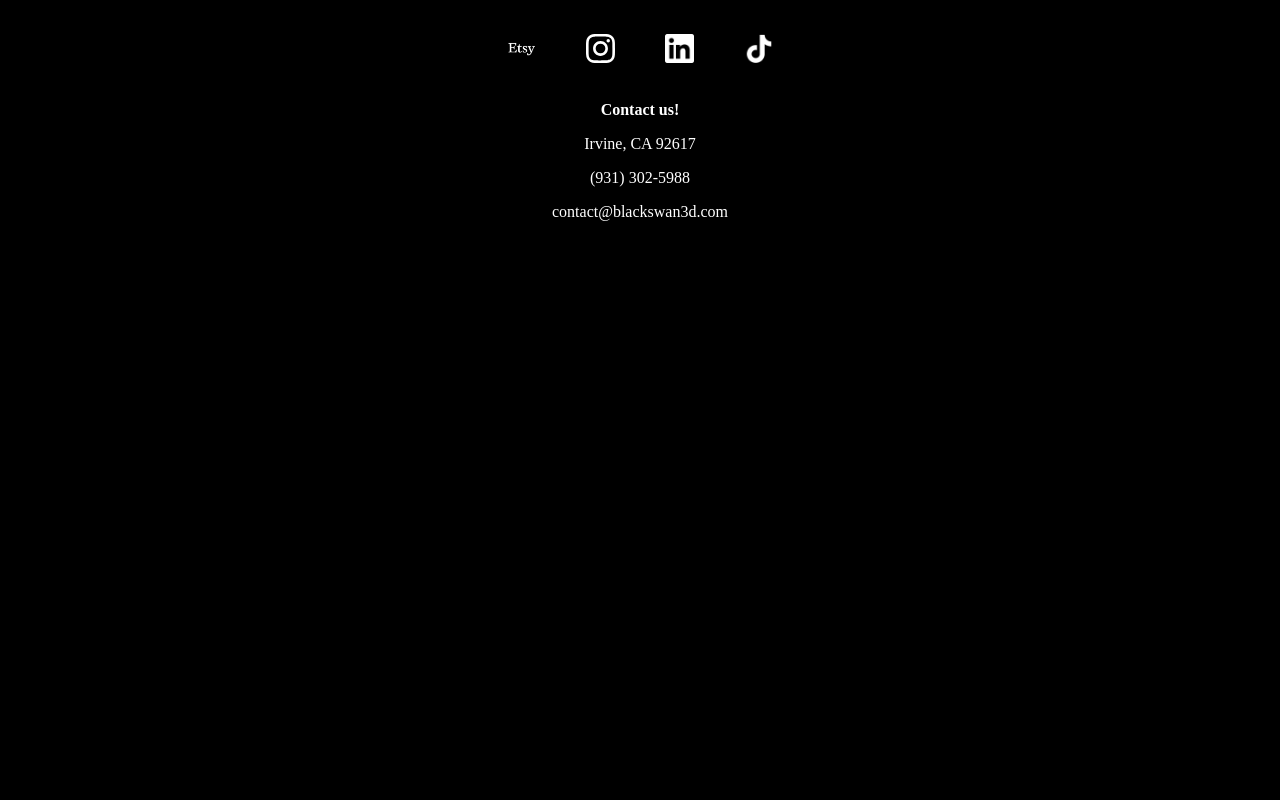
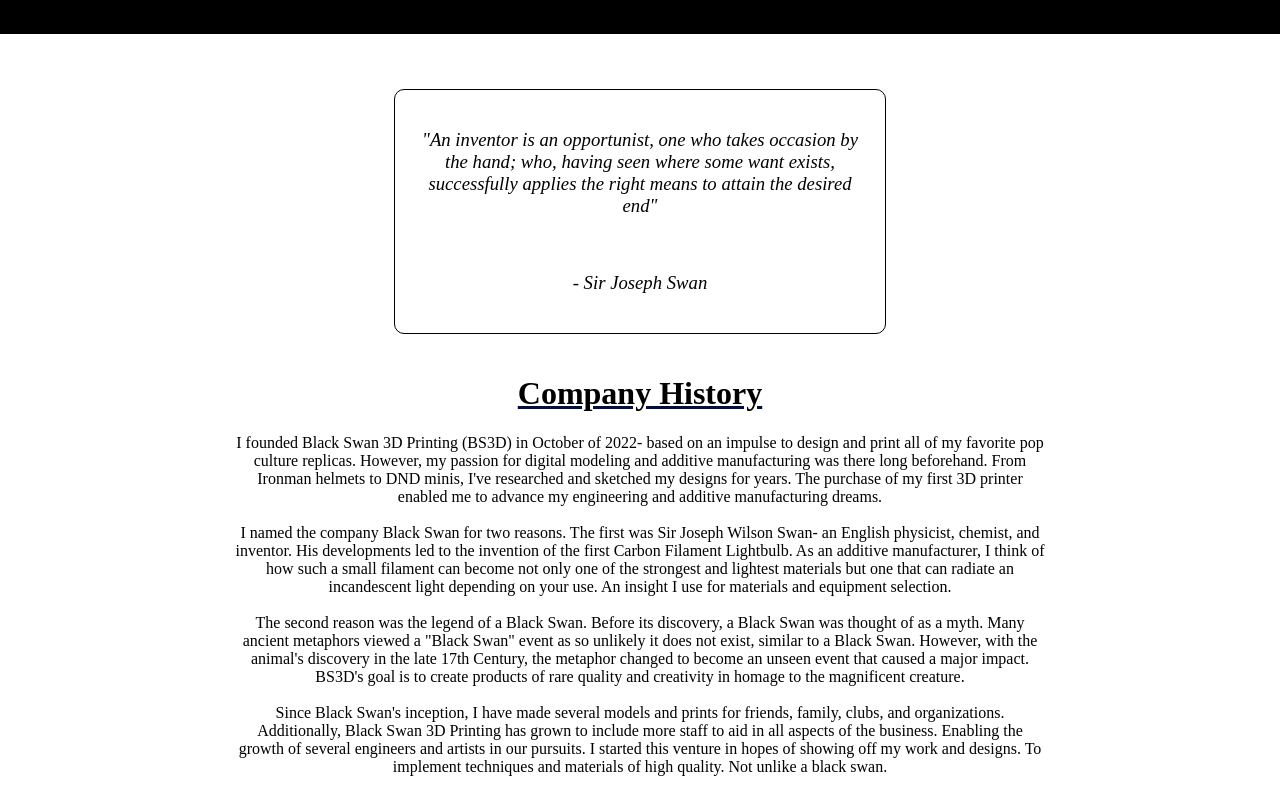
Before and after one commit to blackswan3dprinting/blackswan3dprinting.github.io, a Next.js app in the folder src/: page /about in a window 1280 px wide. Shown: the part 1080-1880 px from the top of the page. Before the commit the page ends 1317 px from the top, so only its background shows below. Built offline with nearby package versions, Linux system fonts and the light colour scheme.

Commit message:
about seemingly done

```diff
--- a/src/pages/about.tsx
+++ b/src/pages/about.tsx
@@ -7,6 +7,7 @@
     return (
         <Layout>
             <UnderHeaderText text="ABOUT US"/>
+
             <div id={styles.our_mission}>
                 <Employee name="Joseph Sweatt" position="Founder" photo_path="/images/joseph.jpeg" />
                 <div id={styles.mission_text}>
@@ -15,6 +16,25 @@
                     <p>quality using innovative designs.</p>
                 </div>
             </div>
+
+            <div id={styles.history}>
+                <div id={styles.joseph_swan_quote}>
+                    <h3>"An inventor is an opportunist, one who takes occasion by the hand; who, having seen where some want exists, successfully applies the right means to attain the desired end"</h3>
+                    <br/>
+                    <h3>- Sir Joseph Swan</h3>
+                </div>
+
+                <h1 id={styles.company_history}>Company History</h1>
+
+                <p>I founded Black Swan 3D Printing (BS3D) in October of 2022- based on an impulse to design and print all of my favorite pop culture replicas. However, my passion for digital modeling and additive manufacturing was there long beforehand. From Ironman helmets to DND minis, I've researched and sketched my designs for years. The purchase of my first 3D printer enabled me to advance my engineering and additive manufacturing dreams.</p>
+                <br/>
+                <p>I named the company Black Swan for two reasons. The first was Sir Joseph Wilson Swan- an English physicist, chemist, and inventor. His developments led to the invention of the first Carbon Filament Lightbulb. As an additive manufacturer,  I think of how such a small filament can become not only one of the strongest and lightest materials but one that can radiate an incandescent light depending on your use. An insight I use for materials and equipment selection. </p>
+                <br/>
+                <p>The second reason was the legend of a Black Swan. Before its discovery, a Black Swan was thought of as a myth. Many ancient metaphors viewed a "Black Swan" event as so unlikely it does not exist, similar to a Black Swan. However, with the animal's discovery in the late 17th Century, the metaphor changed to become an unseen event that caused a major impact. BS3D's goal is to create products of rare quality and creativity in homage to the magnificent creature.</p>
+                <br/>
+                <p>Since Black Swan's inception, I have made several models and prints for friends, family, clubs, and organizations. Additionally, Black Swan 3D Printing has grown to include more staff to aid in all aspects of the business. Enabling the growth of several engineers and artists in our pursuits. I started this venture in hopes of showing off my work and designs. To implement techniques and materials of high quality. Not unlike a black swan.</p>
+
+            </div>
         </Layout>
     )
 }
--- a/src/styles/about.module.scss
+++ b/src/styles/about.module.scss
@@ -25,3 +25,57 @@
         font-size: 28px;
     }
 }
+
+#history {
+    display: flex;
+    flex-direction: column;
+
+    justify-content: center;
+    align-items: center;
+
+    background-color: constants.$WHITE;
+    color: constants.$BLACK;
+
+    @include constants.SPACE_FOR_SECTION();
+
+    h3 {
+        font-weight: normal;
+    }
+
+    p {
+        text-align: center;
+        margin: 0 50px;
+
+        @media only screen and (min-width: 992px) {
+            margin: 0 200px;
+        }
+    }
+}
+
+#joseph_swan_quote {
+    min-width: 250px;
+    max-width: 450px;
+
+    padding: 20px;
+    border: 1px solid constants.$BLACK;
+    border-radius: 10px;
+
+    text-align: center;
+
+    margin: 20px 10px;
+
+    h3 {
+        font-style: italic;
+    }
+}
+
+#company_history {
+    text-decoration-line: underline;
+    text-decoration-color: constants.$BLUE;
+
+    display: flex;
+    flex-direction: row;
+    justify-content: center;
+    align-items: center;
+    text-align: center;
+}
```
